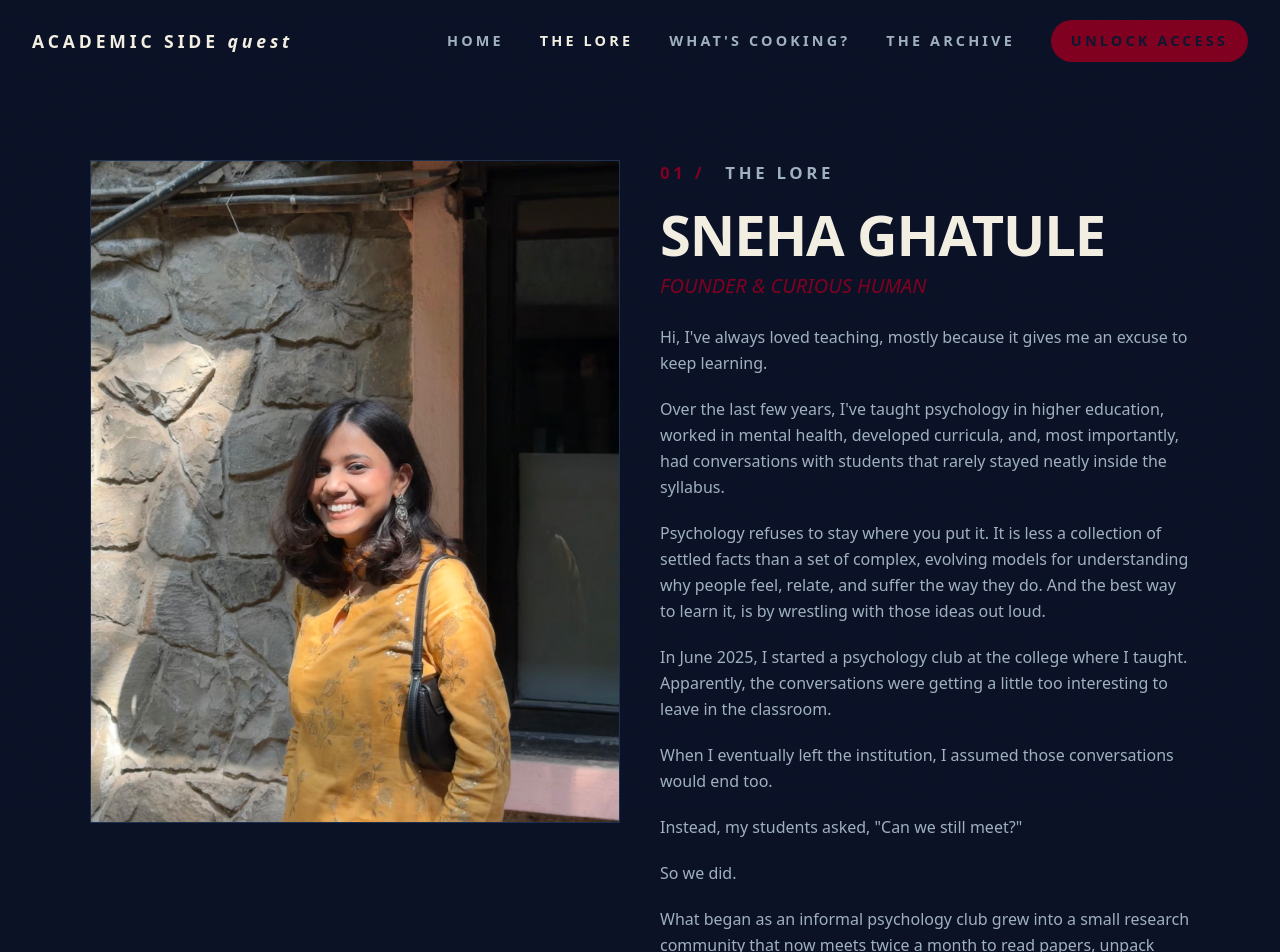
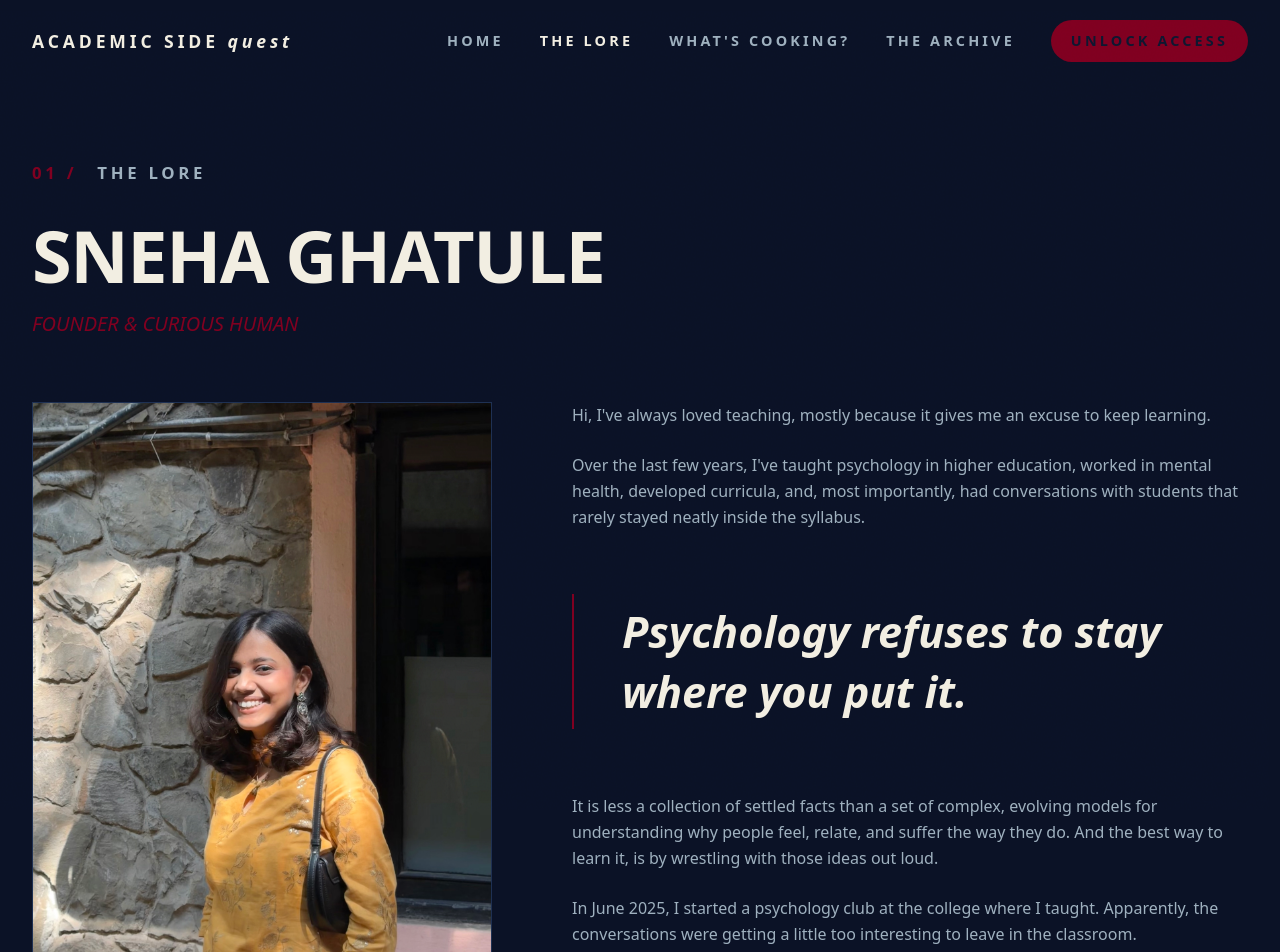
Before and after one commit to snehaghatule/academic-side-quest, a Next.js app: page /about in a window 1280 px wide. Shown: the top 952 px of the page. Built offline with nearby package versions, Linux system fonts and the light colour scheme; a web font is replaced by a local one.

Commit message:
Restyle Lore page as pull-quote driven feature

```diff
--- a/src/components/sections/Founder.tsx
+++ b/src/components/sections/Founder.tsx
@@ -1,14 +1,66 @@
 import Image from "next/image";
+import type { ReactNode } from "react";
 import { founder } from "@/data/quests";
 import { Reveal } from "@/components/ui/Reveal";
 
+function renderBrand(text: string): ReactNode {
+  const parts = text.split("Academic Side Quest");
+  if (parts.length < 2) return text;
+  return (
+    <>
+      {parts[0]}
+      <span className="display font-bold uppercase text-ink">
+        Academic Side Quest
+      </span>
+      {parts[1]}
+    </>
+  );
+}
+
+function PullQuote({ children }: { children: ReactNode }) {
+  return (
+    <blockquote className="my-16 border-l-2 border-ember py-2 pl-8 sm:pl-12">
+      <p className="font-accent text-3xl font-semibold italic leading-snug text-ink sm:text-4xl md:text-[2.7rem]">
+        {children}
+      </p>
+    </blockquote>
+  );
+}
+
 export function Founder() {
+  const bio = founder.bio;
+  const [refuses, ...rabbitRest] = bio[2].split(". ");
+  const studentsAsk = bio[5].split('"');
+
+  const body = (text: string, first = false) => (
+    <p className={`text-base leading-relaxed text-mist ${first ? "" : "mt-6"}`}>
+      {renderBrand(text)}
+    </p>
+  );
+
   return (
     <section className="bg-paper px-5 py-28 sm:px-8 md:py-40">
-      <div className="mx-auto max-w-[1100px]">
-        <div className="grid items-start gap-10 lg:grid-cols-12">
-          <div className="lg:col-span-6">
+      <div className="mx-auto max-w-7xl">
         <Reveal>
+          <div className="flex items-center gap-x-5">
+            <span className="label label-large text-ember">01 /</span>
+            <span className="label label-large text-mist">the lore</span>
+          </div>
+        </Reveal>
+
+        <Reveal>
+          <h1 className="display mt-10 max-w-5xl text-5xl font-bold uppercase leading-[0.85] tracking-[-0.02em] text-ink sm:text-6xl md:text-7xl">
+            {founder.name}
+          </h1>
+          <p className="font-accent mt-6 text-lg uppercase italic text-ember sm:text-xl">
+            {founder.role}
+          </p>
+        </Reveal>
+
+        <div className="mt-16 grid items-start gap-14 lg:grid-cols-12 lg:gap-20">
+          <div className="lg:col-span-5">
+            <Reveal>
+              <div className="lg:sticky lg:top-28">
                 {founder.photo ? (
                   <Image
                     src={founder.photo}
@@ -24,46 +76,26 @@ export function Founder() {
                     </p>
                   </div>
                 )}
+              </div>
             </Reveal>
           </div>
 
-          <div className="lg:col-span-6">
+          <div className="lg:col-span-7">
             <Reveal>
-              <div className="flex items-center gap-x-5">
-                <span className="label label-large text-ember">01 /</span>
-                <span className="label label-large text-mist">the lore</span>
-              </div>
-              <h3 className="display mt-6 text-4xl font-bold uppercase leading-[0.9] tracking-[-0.01em] text-ink sm:text-5xl md:text-[3.5rem]">
-                {founder.name}
-              </h3>
-              <p className="font-accent mt-3 text-lg uppercase italic text-ember sm:text-xl">
-                {founder.role}
-              </p>
-              <div className="mt-6 max-w-xl">
-                {founder.bio.map((paragraph, i) => {
-                  const parts = paragraph.split("Academic Side Quest");
-                  return (
-                    <p
-                      key={i}
-                      className={`text-base leading-relaxed text-mist ${
-                        i === 0 ? "" : "mt-5"
-                      }`}
-                    >
-                      {parts.length > 1 ? (
-                        <>
-                          {parts[0]}
-                          <span className="display font-bold uppercase text-ink">
-                            Academic Side Quest
-                          </span>
-                          {parts[1]}
-                        </>
-                      ) : (
-                        paragraph
-                      )}
-                    </p>
-                  );
-                })}
-              </div>
+              {body(bio[0], true)}
+              {body(bio[1])}
+
+              <PullQuote>Psychology refuses to stay where you put it.</PullQuote>
+              {body(rabbitRest.join(". "))}
+              {body(bio[3])}
+              {body(bio[4])}
+
+              <p className="mt-6 text-base leading-relaxed text-mist">{studentsAsk[0]}</p>
+              <PullQuote>“{studentsAsk[1]}”</PullQuote>
+              <p className="font-accent text-2xl italic text-ink">So we did.</p>
+
+              <div className="mt-6">{body(bio[7])}</div>
+              {body(bio[8])}
             </Reveal>
           </div>
         </div>
```
Lines whose indentation alone changed are shown as unchanged.
